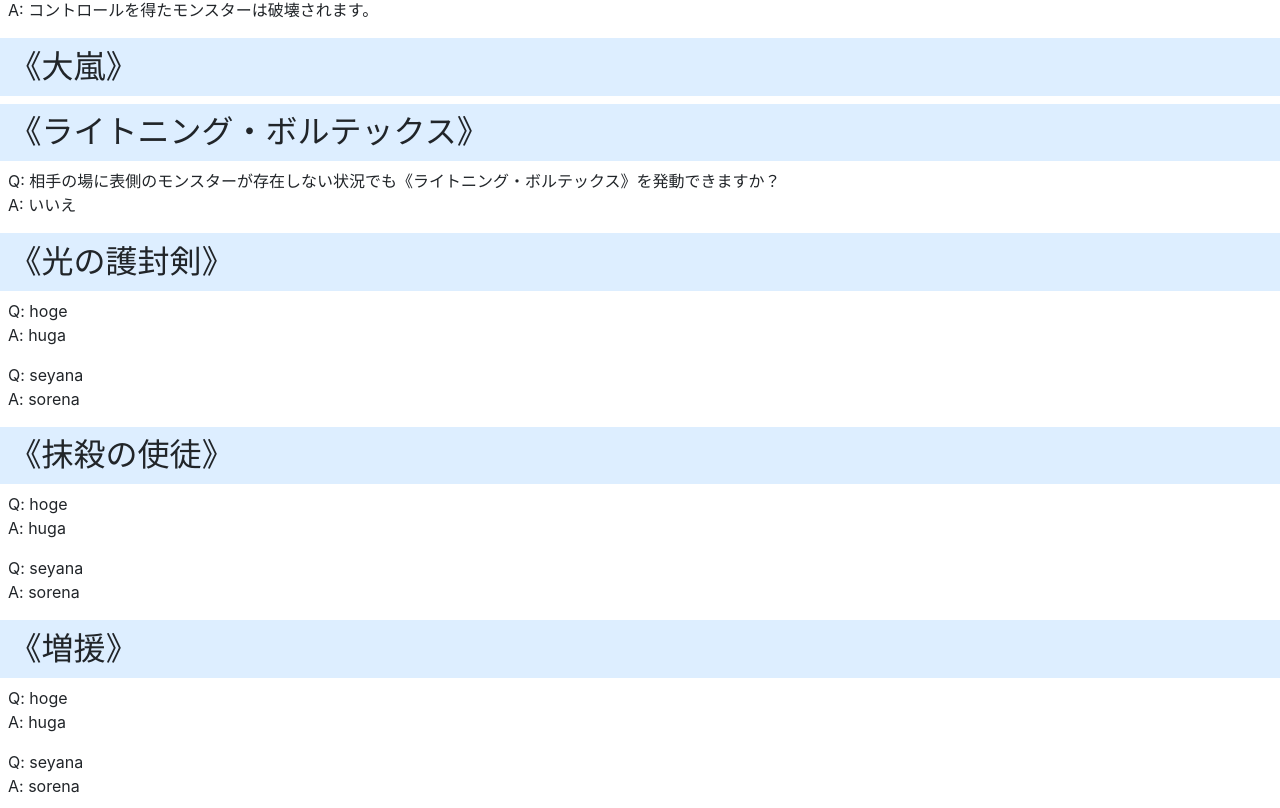
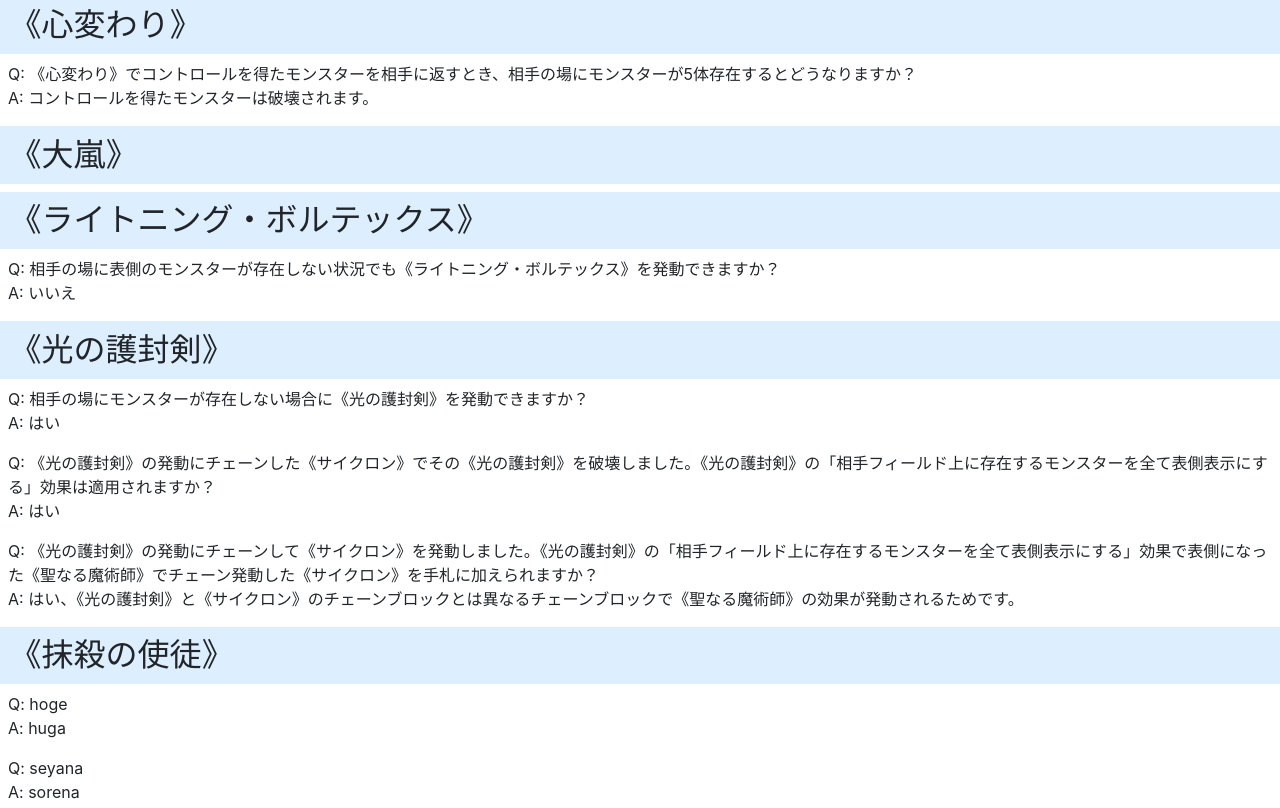
Before and after one commit to wotsushi/y-gateball, a React (Create React App) app: page /faq in a window 1280 px wide. Shown: the part 3947-4755 px from the top of the page. Built offline with nearby package versions, Linux system fonts and the light colour scheme; what react-hooks-global-state would draw is missing.

Commit message:
光の護封剣のFAWを追加
ISSUE: #31

```diff
--- a/src/FAQ.tsx
+++ b/src/FAQ.tsx
@@ -210,7 +210,12 @@ const faqs: FAQ[] = [
   },
   {
     name: "聖なる魔術師",
-    qas: [],
+    qas: [
+      [
+        "《光の護封剣》の発動にチェーンして《サイクロン》を発動しました。《光の護封剣》の「相手フィールド上に存在するモンスターを全て表側表示にする」効果で表側になった《聖なる魔術師》でチェーン発動した《サイクロン》を手札に加えられますか？",
+        "はい、《聖なる魔術師》の効果は《光の護封剣》と《サイクロン》のチェーンブロックとは異なるチェーンブロックで処理されるためです。",
+      ],
+    ],
   },
   {
     name: "キラー・スネーク",
@@ -257,8 +262,18 @@ const faqs: FAQ[] = [
   {
     name: "光の護封剣",
     qas: [
-      ["hoge", "huga"],
-      ["seyana", "sorena"],
+      [
+        "相手の場にモンスターが存在しない場合に《光の護封剣》を発動できますか？",
+        "はい",
+      ],
+      [
+        "《光の護封剣》の発動にチェーンした《サイクロン》でその《光の護封剣》を破壊しました。《光の護封剣》の「相手フィールド上に存在するモンスターを全て表側表示にする」効果は適用されますか？",
+        "はい",
+      ],
+      [
+        "《光の護封剣》の発動にチェーンして《サイクロン》を発動しました。《光の護封剣》の「相手フィールド上に存在するモンスターを全て表側表示にする」効果で表側になった《聖なる魔術師》でチェーン発動した《サイクロン》を手札に加えられますか？",
+        "はい、《光の護封剣》と《サイクロン》のチェーンブロックとは異なるチェーンブロックで《聖なる魔術師》の効果が発動されるためです。",
+      ],
     ],
   },
   {
```
